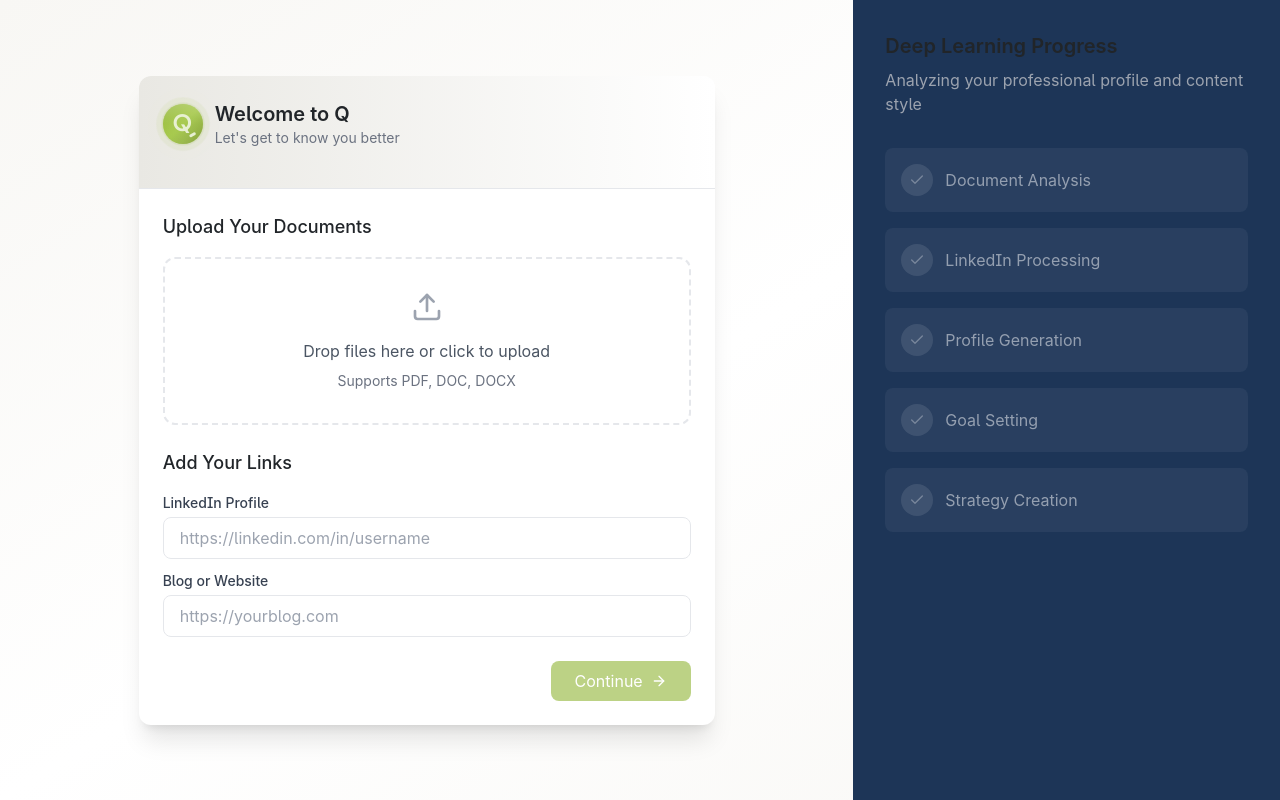
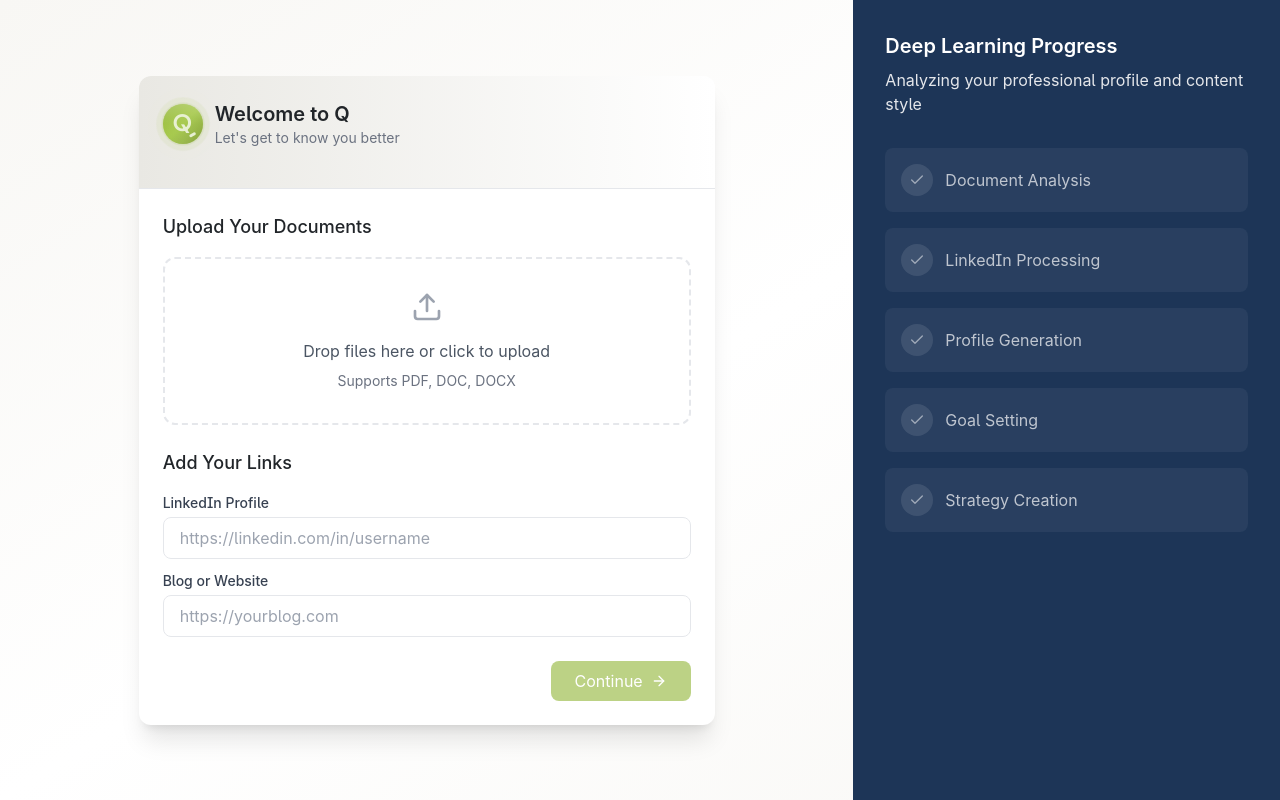
Before and after one commit to trequartist/mvp-v3, a React (Vite) app: page / in a window 1280 px wide. Built offline with nearby package versions, Linux system fonts and the light colour scheme.

Commit message:
Update color scheme

```diff
--- a/src/components/onboarding/DeepLearnOnboarding.tsx
+++ b/src/components/onboarding/DeepLearnOnboarding.tsx
@@ -394,8 +394,8 @@ const DeepLearnOnboarding: React.FC<DeepLearnOnboardingProps> = ({ onComplete })
 
       <div className="w-1/3 bg-night text-white p-8 flex flex-col">
         <div className="mb-8">
-          <h2 className="text-xl font-semibold mb-2">Deep Learning Progress</h2>
-          <p className="text-gray-400">Analyzing your professional profile and content style</p>
+          <h2 className="text-xl font-semibold mb-2 text-white">Deep Learning Progress</h2>
+          <p className="text-gray-200">Analyzing your professional profile and content style</p>
         </div>
 
         <div className="flex-1 space-y-4">
@@ -415,9 +415,9 @@ const DeepLearnOnboarding: React.FC<DeepLearnOnboardingProps> = ({ onComplete })
               <div className={`w-8 h-8 rounded-full flex items-center justify-center ${
                 item.complete ? 'bg-kiwi' : 'bg-white/10'
               }`}>
-                <Check className={`w-4 h-4 ${item.complete ? 'text-white' : 'text-white/30'}`} />
+                <Check className={`w-4 h-4 ${item.complete ? 'text-white' : 'text-white/50'}`} />
               </div>
-              <span className={item.complete ? 'text-white' : 'text-white/50'}>
+              <span className={item.complete ? 'text-white' : 'text-white/70'}>
                 {item.label}
               </span>
             </div>
```
